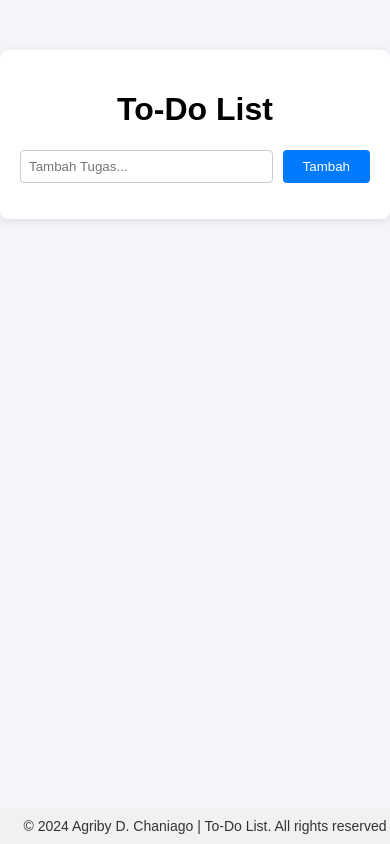
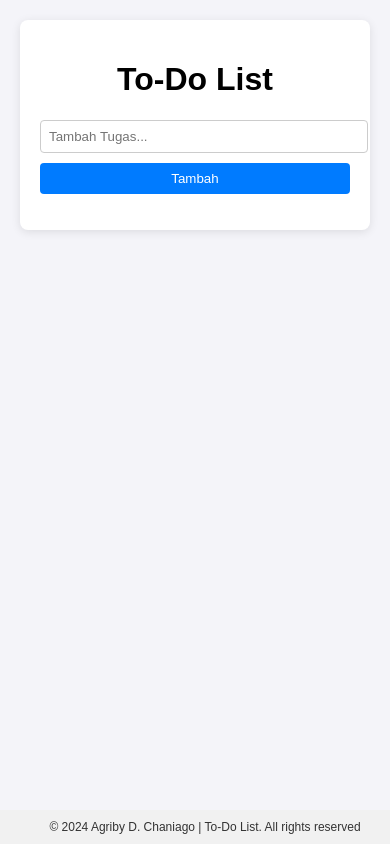
Before and after one commit to agriby-chaniago/todo-list, a React (Vite) app: page / in a window 390 px wide. Built offline with nearby package versions, Linux system fonts and the light colour scheme.

Commit message:
Mobile css cihuy

```diff
--- a/src/index.css
+++ b/src/index.css
@@ -89,3 +89,38 @@ ul {
   margin: 0;
   color: #333;
 }
+
+/* Mobile */
+@media (max-width: 768px) {
+  .app {
+    margin: 20px;
+  }
+
+  .input-form {
+    flex-direction: column;
+  }
+
+  input {
+    width: 100%;
+  }
+
+  button {
+    width: 100%;
+  }
+
+  .todo-item {
+    flex-direction: column;
+  }
+
+  .todo-item span {
+    margin-top: 10px;
+  }
+
+  .footer {
+    font-size: 12px;
+  }
+
+  .footer p {
+    margin: 0;
+  }
+}
```
